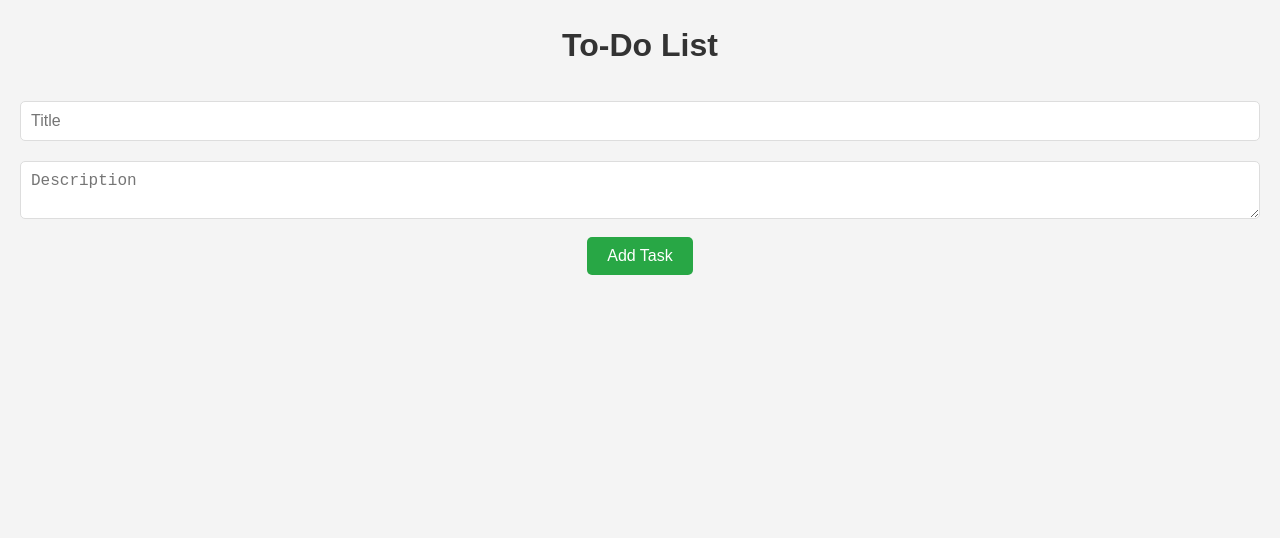
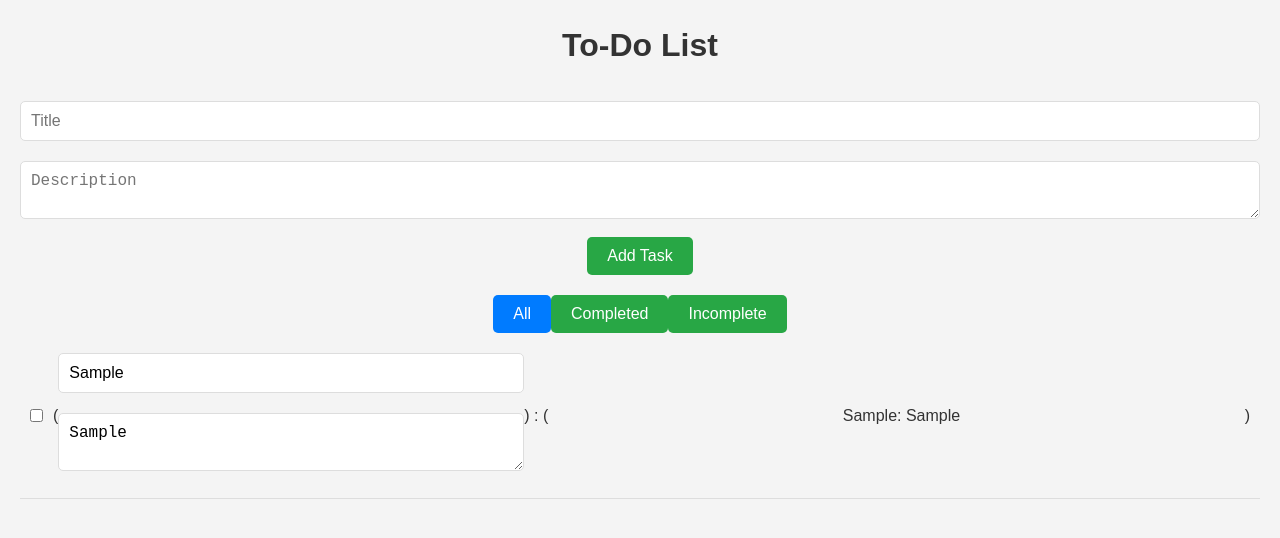
Before and after one commit to jasmithadodda/to-do-list, a React (Create React App) app: page / in a window 1280 px wide. Both pictures are taken after typing "Sample", "Sample" into the empty fields and a click on the button "Add Task". Shown: the top 538 px of the page. Built offline with nearby package versions, Linux system fonts and the light colour scheme.

Commit message:
styling filter buttons and some fixes

```diff
--- a/src/components/Task.js
+++ b/src/components/Task.js
@@ -17,7 +17,7 @@ const Task = ({ task }) => {
         checked={task.completed}
         onChange={() => dispatch(toggleTaskCompletion(task.id))}
       />
-       {isEditing ? (
+       (
         <div className="edit-form">
           <input
             type="text"
@@ -30,16 +30,13 @@ const Task = ({ task }) => {
             onChange={(e) => setDescription(e.target.value)}
             placeholder="Description"
           />
-          <div className="button-group edit-form-buttons">
-            <button onClick={handleUpdate} className="save-button">Save</button>
-            <button onClick={() => setIsEditing(false)} className="cancel-button">Cancel</button>
-          </div>
+
         </div>
       ) : (
         <span className="task-text" style={{ textDecoration: task.completed ? 'line-through' : 'none' }}>
           {task.title}: {task.description}
         </span>
-    )}
+    )
     </li>
   );
 };
--- a/src/components/TaskList.js
+++ b/src/components/TaskList.js
@@ -1,6 +1,6 @@
 import React from 'react';
 import { useSelector, useDispatch } from 'react-redux';
-import { toggleTaskCompletion, deleteTask } from '../features/tasks/tasksSlice';
+import { toggleTaskCompletion } from '../features/tasks/tasksSlice';
 import Task from './Task';
 
 const TaskList = () => {
@@ -22,7 +22,6 @@ const TaskList = () => {
           key={task.id}
           task={task}
           onToggle={() => dispatch(toggleTaskCompletion(task.id))}
-          onDelete={() => dispatch(deleteTask(task.id))}
         />
       ))}
     </ul>
--- a/src/features/tasks/Tasks.js
+++ b/src/features/tasks/Tasks.js
@@ -1,12 +1,14 @@
 import React from 'react';
 import AddTask from '../../components/AddTask';
-
+import Filter from '../../components/Filter';
+import TaskList from '../../components/TaskList';
 
 const Tasks = () => {
   return (
     <div>
       <AddTask />
-
+      <Filter />
+      <TaskList />
     </div>
   );
 };
--- a/src/features/tasks/tasksSlice.js
+++ b/src/features/tasks/tasksSlice.js
@@ -17,9 +17,18 @@ const tasksSlice = createSlice({
       };
       state.tasks.push(newTask);
     },
+    toggleTaskCompletion: (state, action) => {
+        const task = state.tasks.find((task) => task.id === action.payload);
+        if (task) {
+          task.completed = !task.completed;
+        }
+      },
+      setFilter: (state, action) => {
+        state.filter = action.payload;
+      },
   },
 });
 
-export const { addTask} = tasksSlice.actions;
+export const { addTask, toggleTaskCompletion, setFilter} = tasksSlice.actions;
 
 export default tasksSlice.reducer;
```
